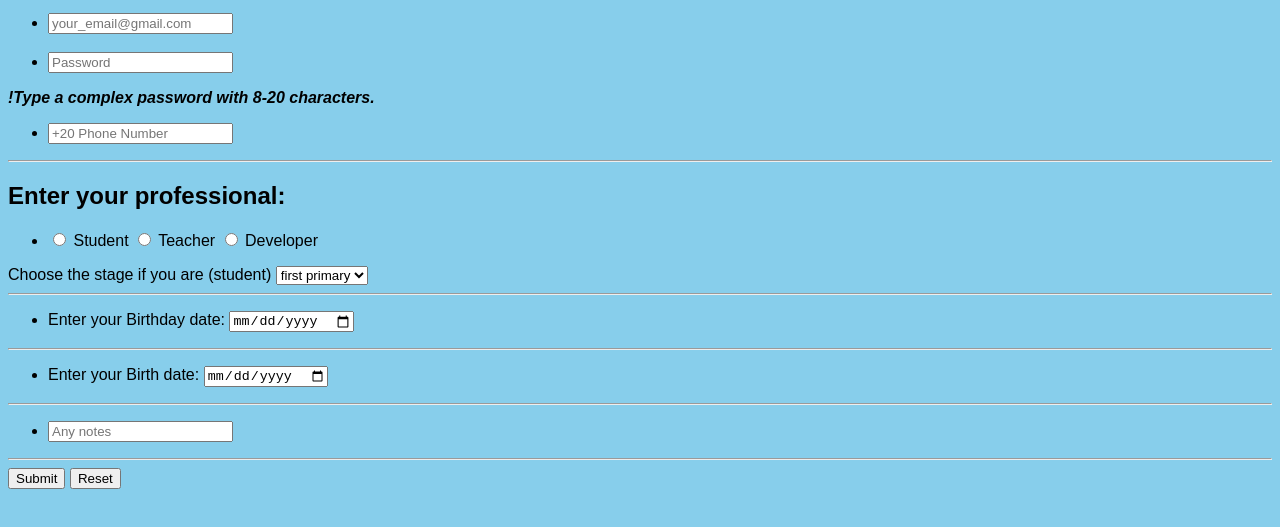
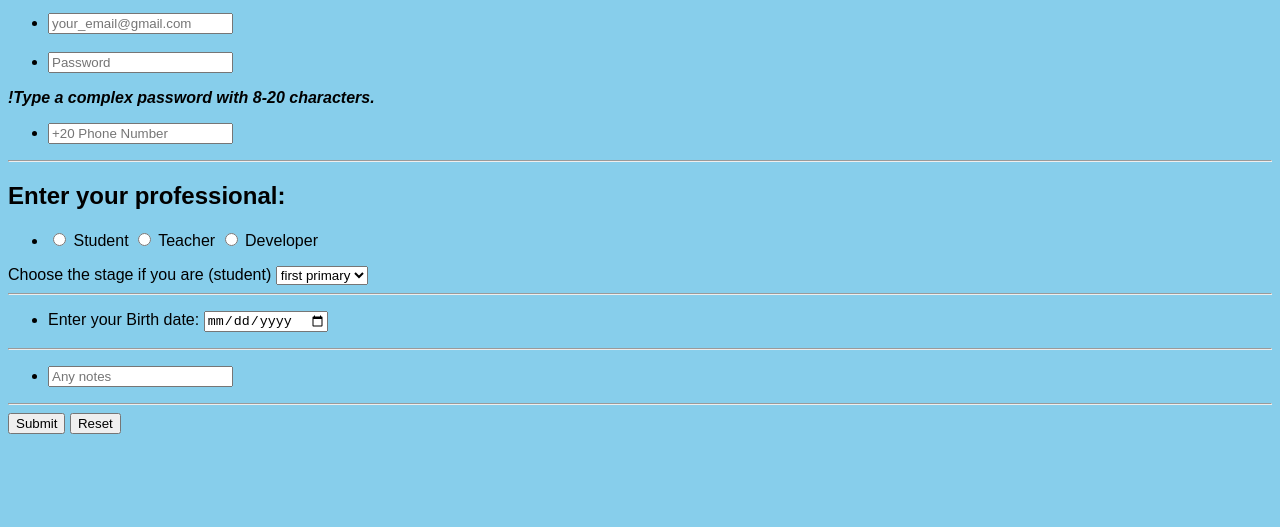
Before and after one commit to Indrajeet5497/registrationform, a plain HTML site: page index.html in a window 1280 px wide. Shown: the part 101-628 px from the top of the page. Drawn offline with Linux system fonts and the light colour scheme.

Commit message:
first commit

```diff
--- a/index.html
+++ b/index.html
@@ -60,15 +60,6 @@
 <form action="/action_page.php">
     <ul>
         <li>
-            <label for="birthday">Enter your Birthday date:</label>
-            <input type="date" id="birthday" name="birthday">
-        </li>
-    </ul>
-</form>
-<hr/>
-<form action="/action_page.php">
-    <ul>
-        <li>
             <label for="birthday">Enter your Birth date:</label>
             <input type="date" id="birthday" name="birthday">
         </li>
```
